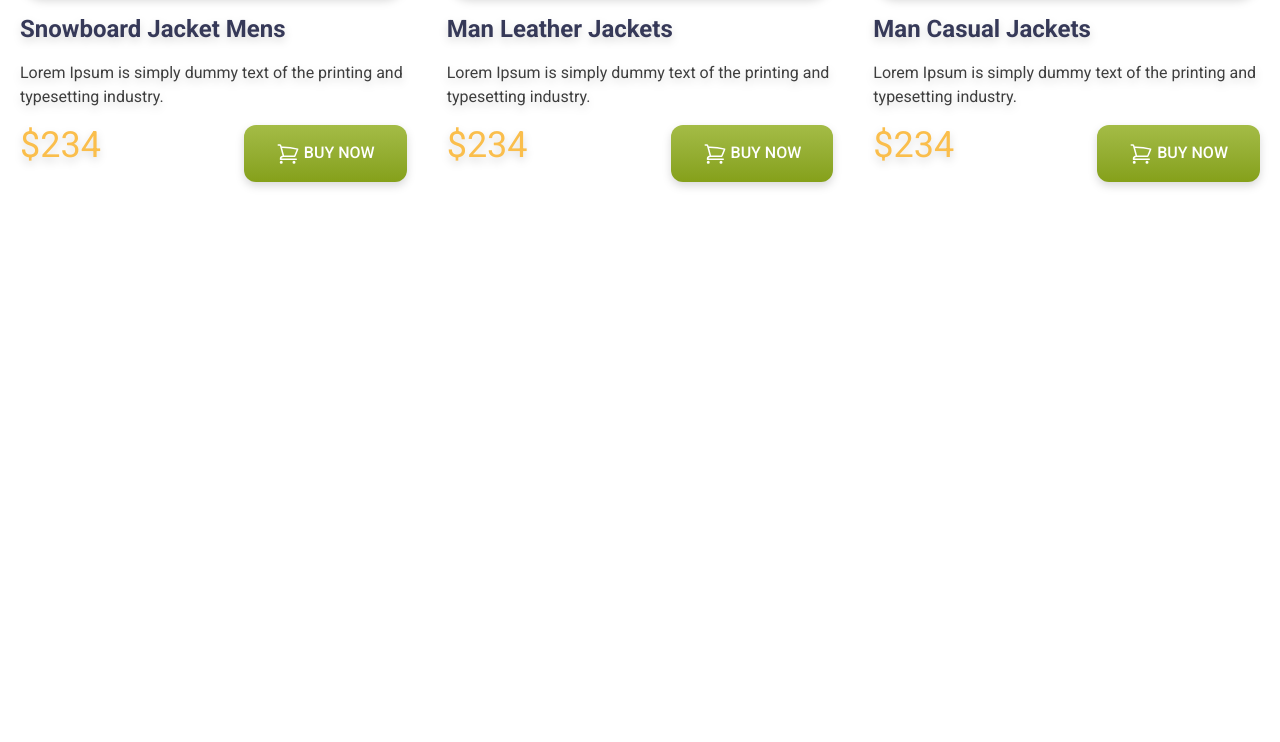
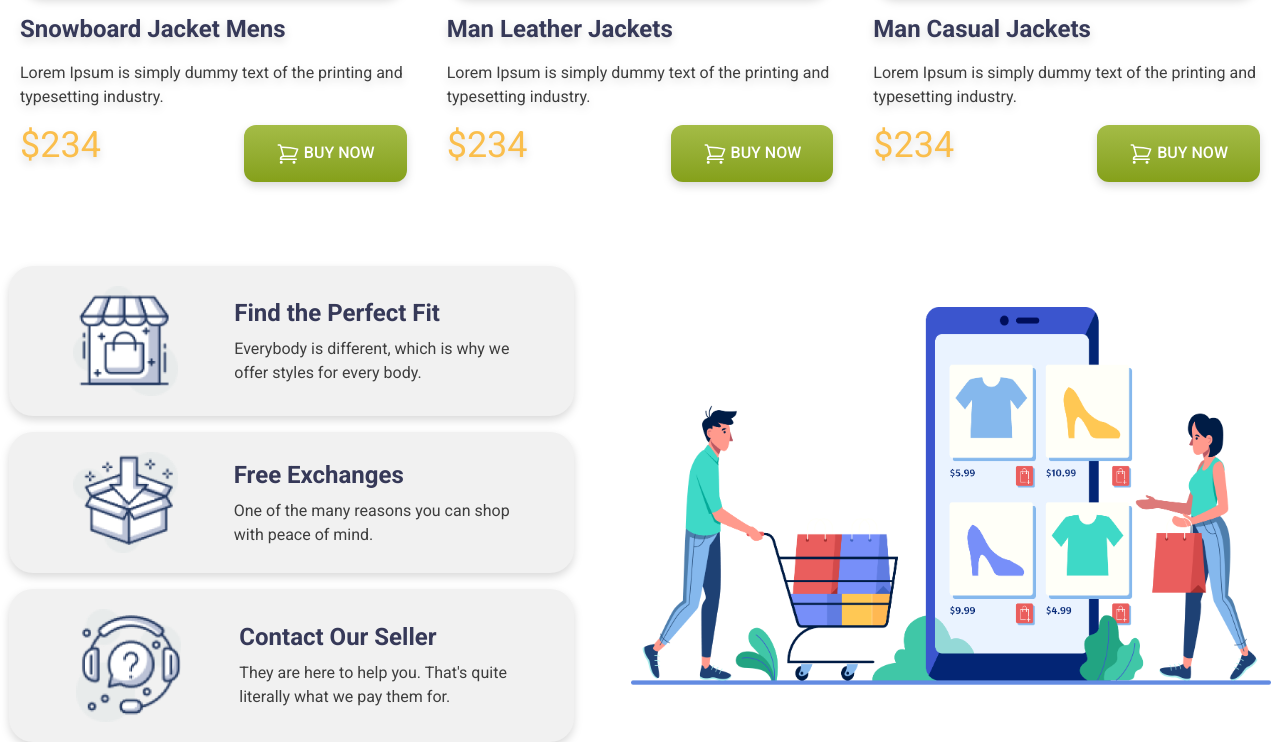
Before and after one commit to shahariar-hridoy/penguin-fashion-using-tailwind, a plain HTML site: page index.html in a window 1280 px wide. Shown: the part 1796-2538 px from the top of the page. Before the commit the page ends 2046 px from the top, so only its background shows below. Drawn offline with nearby package versions, Linux system fonts and the light colour scheme.

```diff
--- a/index.html
+++ b/index.html
@@ -168,6 +168,41 @@
                 </div>
             </div>
          </section>
+         <!-- new section  -->
+         <section>
+            <div class="md:flex md:items-center md:justify-around gap-10">
+                <div >
+                    <div class="lg:flex items-center gap-3 justify-evenly rounded-3xl drop-shadow-lg bg-[#F1F1F1] p-5 mt-4">
+                        <img class="w-1/5" src="icons/house.png" alt="">
+                        <div>
+                            <h4 class="text-[#363958] font-bold text-2xl mb-2">Find the Perfect Fit</h4>
+                            <p class="text-[#3E3E3E]">Everybody is different, which is why we<br>
+                            offer styles for every body.</p>
+                        </div>
+                    </div>
+                    <div class="lg:flex items-center gap-3 justify-evenly rounded-3xl drop-shadow-lg bg-[#F1F1F1] p-5 mt-4">
+                        <div class="w-1/5">
+                            <img src="icons/box.png" alt=""></div>
+                        <div>
+                            <h4 class="text-[#363958] font-bold text-2xl mb-2">Free Exchanges</h4>
+                            <p class="text-[#3E3E3E]">One of the many reasons you can shop<br>
+                            with peace of mind.</p>
+                        </div>
+                    </div>
+                    <div class="lg:flex items-center gap-3 justify-evenly rounded-3xl drop-shadow-lg bg-[#F1F1F1] p-5 mt-4">
+                        <img class="w-1/5" src="icons/question.png" alt="">
+                        <div>
+                            <h4 class="text-[#363958] font-bold text-2xl mb-2">Contact Our Seller</h4>
+                            <p class="text-[#3E3E3E]">They are here to help you. That's quite<br>
+                            literally what we pay them for.</p>
+                        </div>
+                    </div>
+                </div>
+                <div class="w-1/2 ">
+                    <img src="images/shopping.png" alt="">
+                </div>
+            </div>
+          </section>
     </main>
     <footer>
 
```
Also changed, not shown: icons/bg1.png (added), icons/bg2.png (added), icons/bg3.png (added), icons/box.png (added), icons/house.png (added), icons/logo.png (added), icons/question.png (added), icons/shopping-cart 1.png (added).
